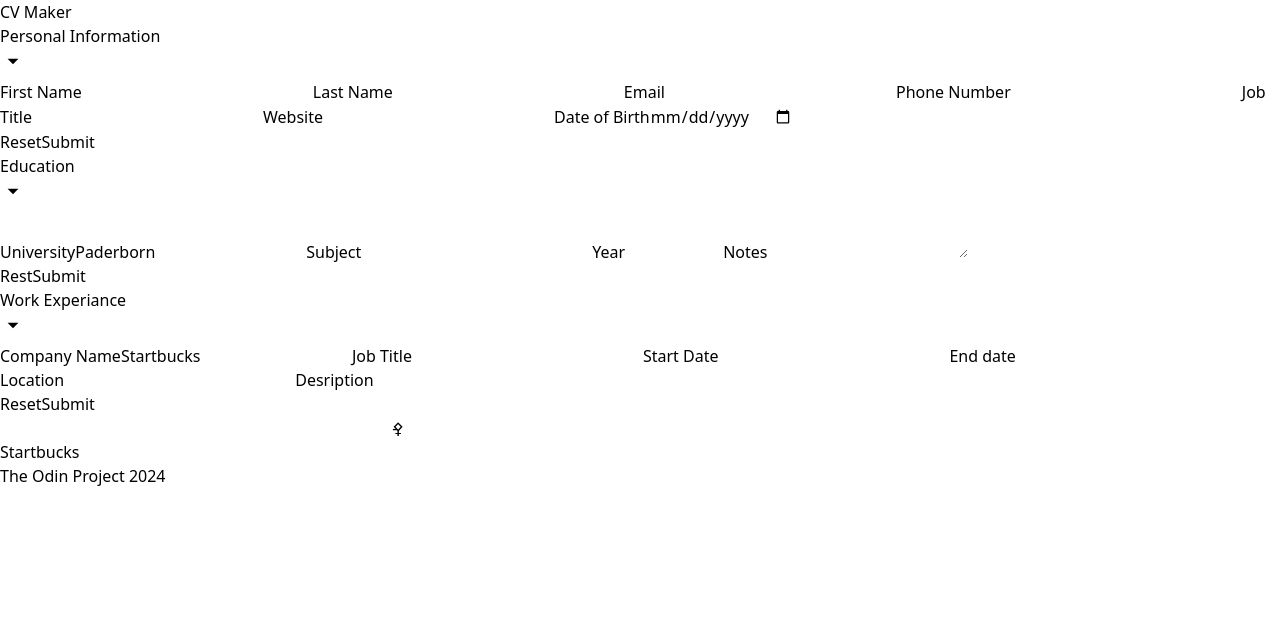
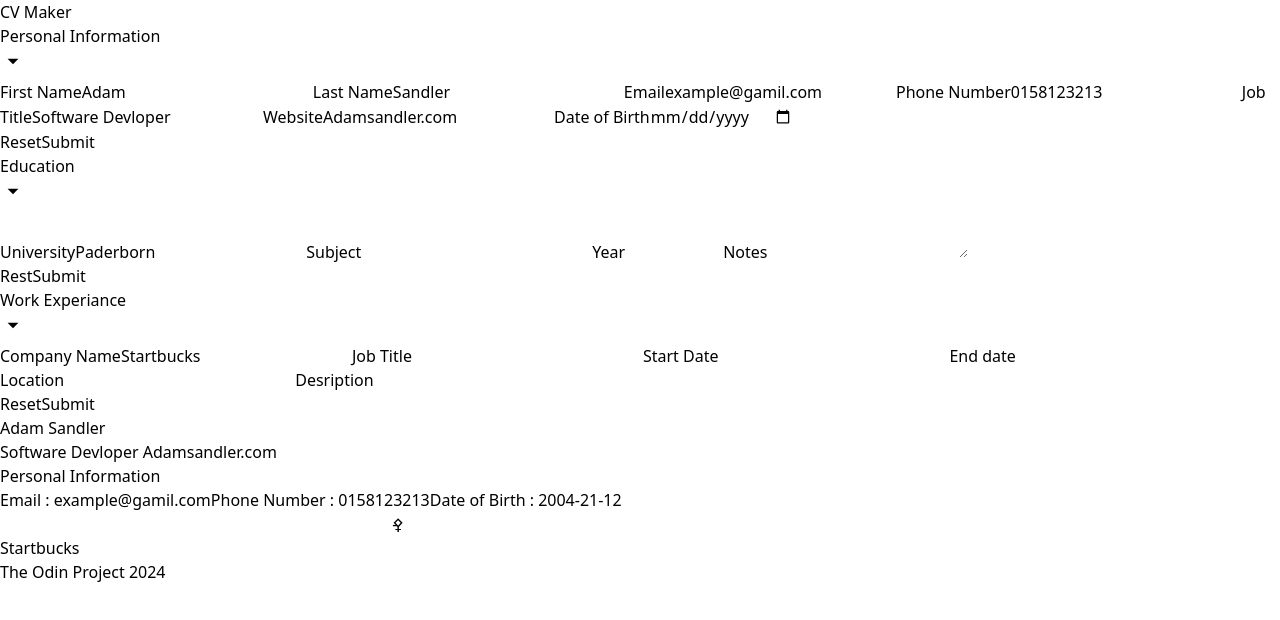
Before and after one commit to Mokhtar25/CvMaker, a React (Vite) app: page / in a window 1280 px wide. Shown: the top 620 px of the page. Built offline with nearby package versions, Linux system fonts and the light colour scheme.

Commit message:
adding styling to disaplyinfo

```diff
--- a/src/App.tsx
+++ b/src/App.tsx
@@ -7,6 +7,7 @@ import { DisplayEdu } from "./components/DisplayEdu";
 import PersonalInfo from "./components/PersonalInfo";
 import WorkInput from "./components/workInfo";
 import DisplayWork from "./components/displayWork";
+import DisplayPersonalInfo from "./components/DisplayPersonalInfo";
 
 import { WorkInfo } from "./components/workInfo";
 import { defaultWorkInfo } from "./DefaultData";
@@ -40,6 +41,7 @@ function App() {
           </Section>
         </div>
         <div className="display w-full flex items-center flex-col bg-slate-200 ">
+          <DisplayPersonalInfo data={perInfo} />
           {eduInfo.subject && (
             <DisplayEdu
               uniName={eduInfo.uniName}
@@ -48,7 +50,6 @@ function App() {
               endYear={eduInfo.endYear}
             />
           )}
-
           {workInfo.company && <DisplayWork data={workInfo} />}
         </div>
       </div>
--- a/src/DefaultData.tsx
+++ b/src/DefaultData.tsx
@@ -3,13 +3,13 @@ import { WorkInfo } from "./components/workInfo";
 import { Data } from "./components/Card";
 
 export const defaultPersonalInfo: Info = {
-  firstName: "",
-  lastName: "",
-  phoneNumber: "",
-  email: "",
-  birthDate: "",
-  jobTitle: "",
-  website: "",
+  firstName: "Adam ",
+  lastName: "Sandler",
+  phoneNumber: "0158123213",
+  email: "example@gamil.com",
+  birthDate: "2004-21-12",
+  jobTitle: "Software Devloper ",
+  website: "Adamsandler.com",
 };
 
 export const defaultWorkInfo: WorkInfo = {
--- /dev/null
+++ b/src/components/DisplayPersonalInfo.tsx
@@ -0,0 +1,29 @@
+import { FC } from "react";
+import { Info } from "./PersonalInfo";
+
+interface Props {
+  data: Info;
+}
+const DisplayPersonalInfo: FC<Props> = ({ data }) => {
+  const infoStyle = "text-xl text-slate-600 font-light";
+  return (
+    <div className="bg-cyan-50 w-full p-4">
+      <h2 className="after:w-full after:block after:bg-slate-600 after:content-[''] after:h-2  text-6xl font-bold pt-8">
+        {data.firstName + " "} {data.lastName}
+      </h2>
+
+      <div className="flex justify-between">
+        <span className="text-4xl text-slate-600">{data.jobTitle}</span>
+        <span className="text-slate-700 text-xl">{data.website}</span>
+      </div>
+      <div className="pt-16 text-2xl text-slate-500">Personal Information</div>
+      <div className="flex flex-col">
+        <span className={infoStyle}>Email : {data.email}</span>
+        <span className={infoStyle}>Phone Number : {data.phoneNumber}</span>
+        <span className={infoStyle}>Date of Birth : {data.birthDate}</span>
+      </div>
+    </div>
+  );
+};
+
+export default DisplayPersonalInfo;
```
